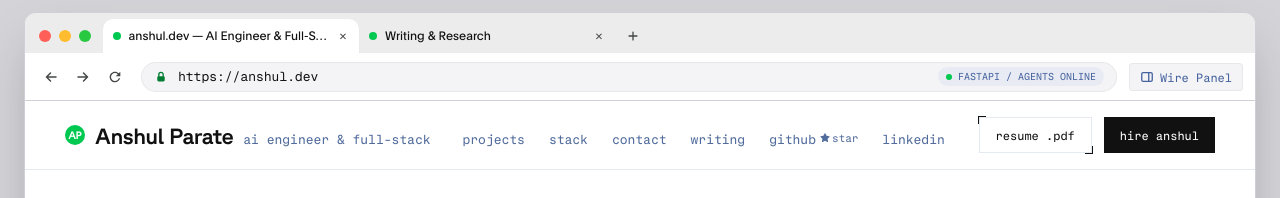
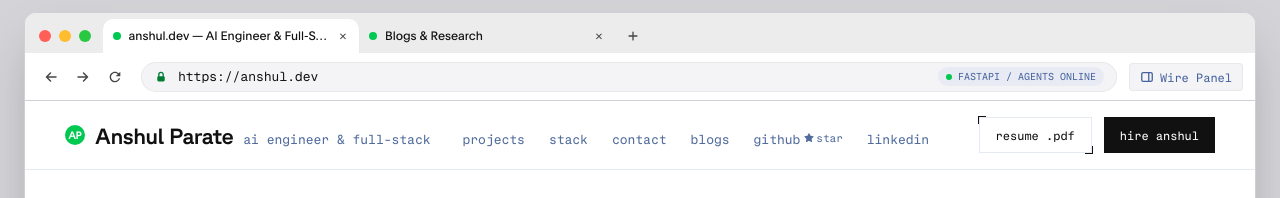
Before and after one commit to AnshulParate2004/ANSHUL.DEV_Profolio, a React (Vite) app: page / in a window 1280 px wide. Shown: the top 198 px of the page. Built offline with nearby package versions, Linux system fonts and the light colour scheme; the HTML template or start-up script is replaced by a standard one.

Commit message:
feat(nav): rename writing tab to blogs in navigation and browser chrome

```diff
--- a/src/components/BrowserChrome.tsx
+++ b/src/components/BrowserChrome.tsx
@@ -20,7 +20,7 @@ export const BrowserChrome: React.FC<BrowserChromeProps> = ({ children }) => {
 
   const initialTabs: TabItem[] = [
     { id: 'home', label: 'anshul.dev — AI Engineer & Full-Stack', path: '/' },
-    { id: 'blogs', label: 'Writing & Research', path: '/blogs' },
+    { id: 'blogs', label: 'Blogs & Research', path: '/blogs' },
   ];
 
   const [openTabs, setOpenTabs] = useState<TabItem[]>(initialTabs);
--- a/src/components/StagehandNav.tsx
+++ b/src/components/StagehandNav.tsx
@@ -65,7 +65,7 @@ export const StagehandNav: React.FC<StagehandNavProps> = ({
                 : ''
             }`}
           >
-            writing
+            blogs
           </Link>
 
           <a
```
